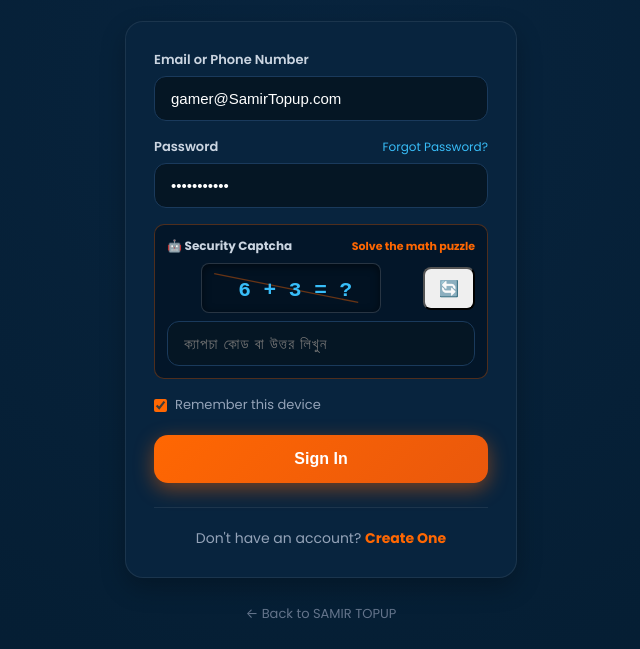
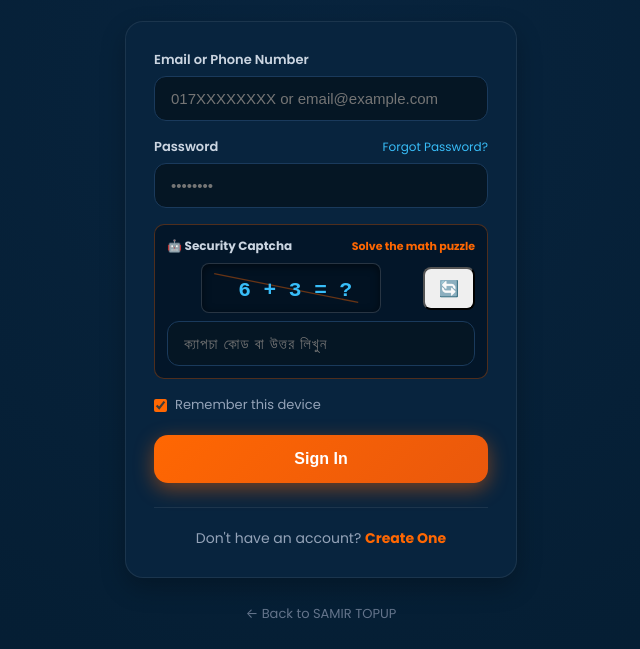
Before and after one commit to osjihad1/samirtopup, a website: page login.html in a window 1280 px wide. Shown: the part 152-801 px from the top of the page, without its empty margins (319-959 px from the left). Drawn offline with Linux system fonts and the light colour scheme; no server answers.

Commit message:
Remove pre-filled email and password from login form

```diff
--- a/login.html
+++ b/login.html
@@ -30,7 +30,7 @@
           <label style="display: block; font-size: 13px; font-weight: 600; color: #cbd5e1; margin-bottom: 6px;">
             Email or Phone Number
           </label>
-          <input type="text" id="loginIdentifier" class="input-field" placeholder="017XXXXXXXX or email@example.com" required value="gamer@SamirTopup.com">
+          <input type="text" id="loginIdentifier" class="input-field" placeholder="017XXXXXXXX or email@example.com" required>
         </div>
 
         <div style="margin-bottom: 16px;">
@@ -38,7 +38,7 @@
             <label style="font-size: 13px; font-weight: 600; color: #cbd5e1;">Password</label>
             <a href="forgetpassword.html" style="font-size: 12px; color: #38bdf8; text-decoration: none;">Forgot Password?</a>
           </div>
-          <input type="password" id="loginPassword" class="input-field" placeholder="••••••••" required value="password123">
+          <input type="password" id="loginPassword" class="input-field" placeholder="••••••••" required>
         </div>
 
         <!-- Bot-Proof Security Captcha -->
```
